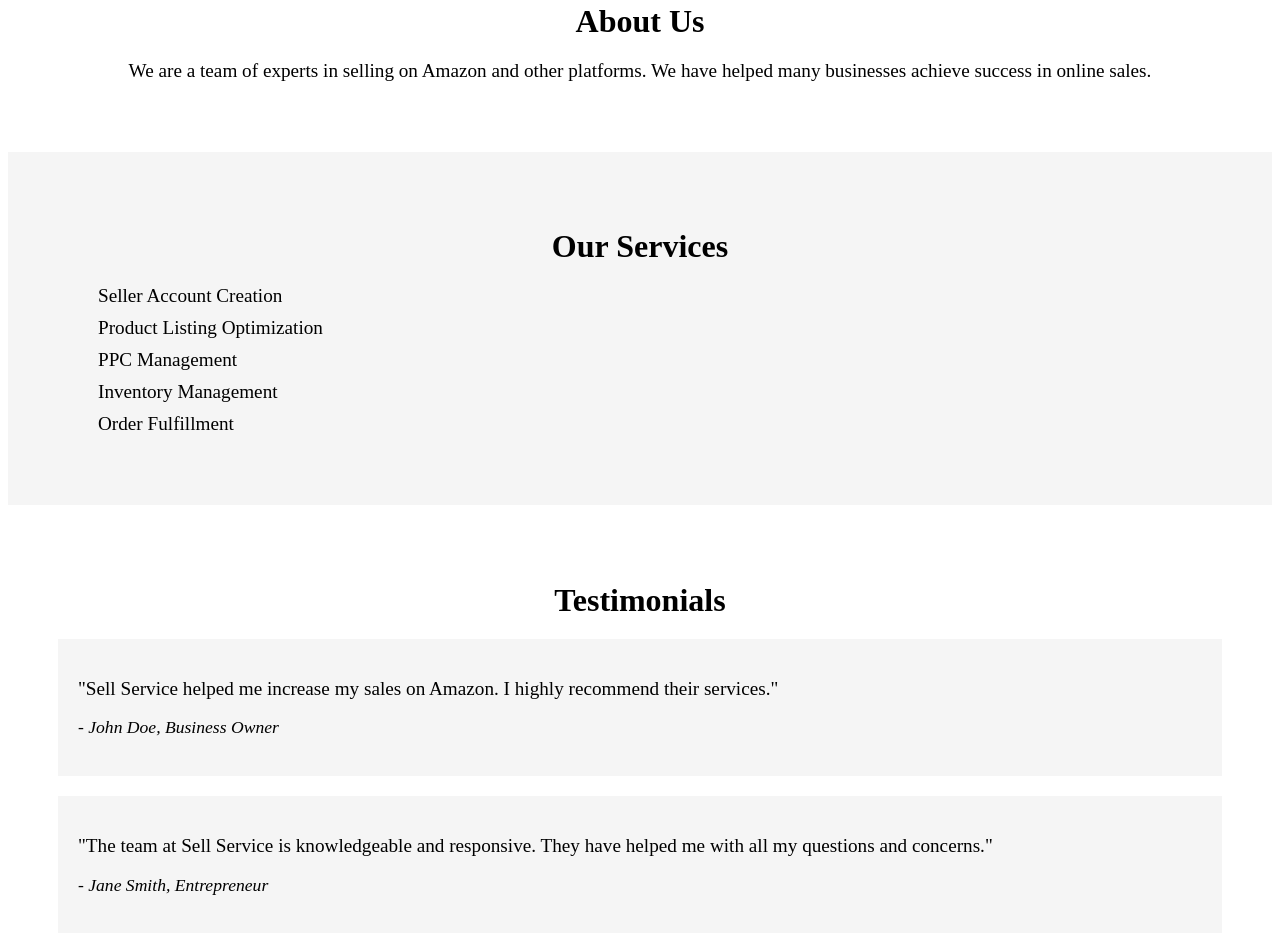
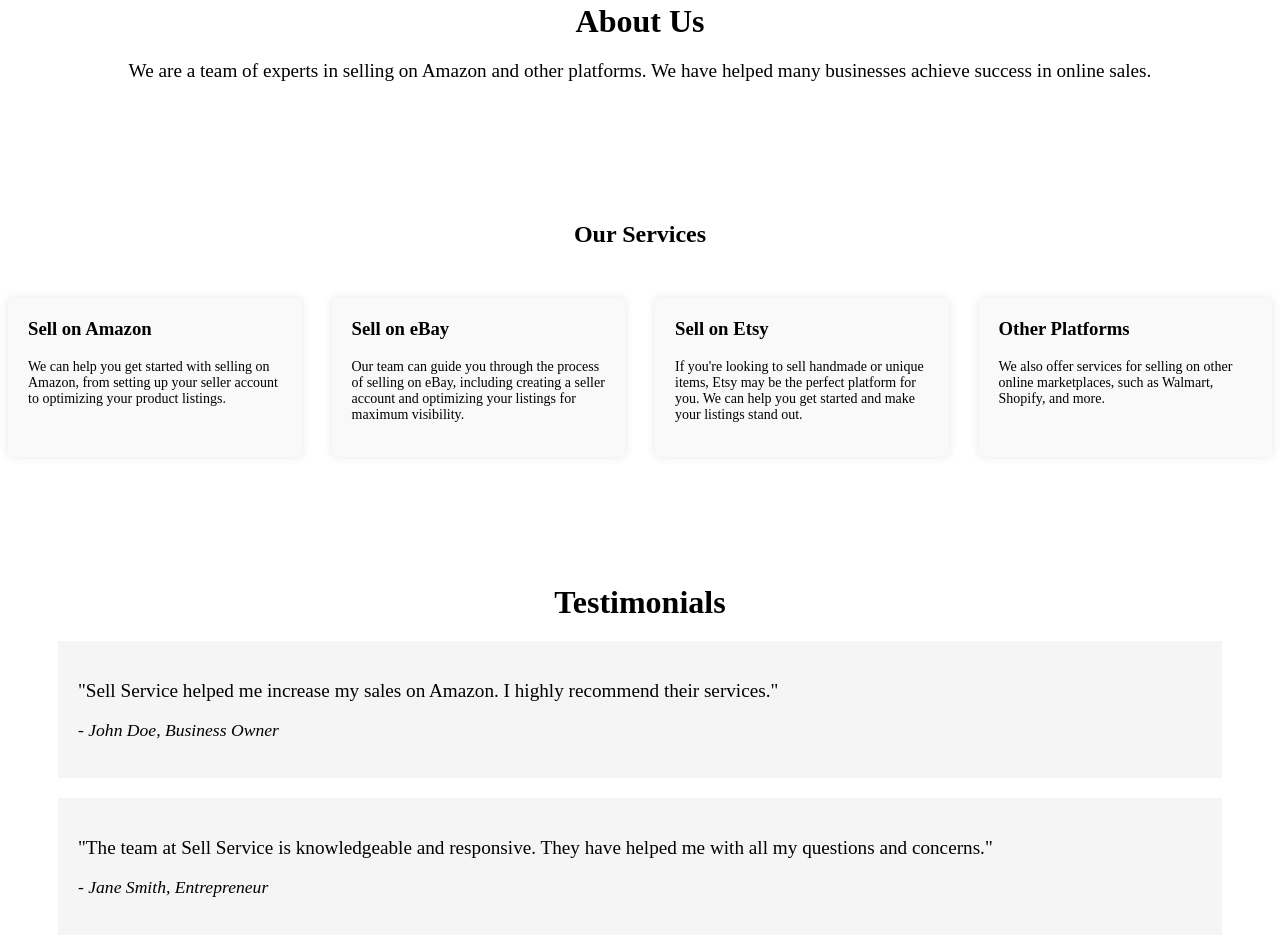
Before and after one commit to TrasherTravis/ecommgrowth, a plain HTML site: page index.html in a window 1280 px wide. Shown: the part 942-1878 px from the top of the page. Drawn offline with Linux system fonts and the light colour scheme.

Commit message:
service cards

```diff
--- a/index.html
+++ b/index.html
@@ -45,16 +45,28 @@
         success in online sales.</p>
     </section>
 
-    <section id="service-section">
+    <section id="services">
       <h2>Our Services</h2>
-      <ul>
-        <li>Seller Account Creation</li>
-        <li>Product Listing Optimization</li>
-        <li>PPC Management</li>
-        <li>Inventory Management</li>
-        <li>Order Fulfillment</li>
-      </ul>
+      <div class="services-container">
+        <div class="service-card">
+          <h3>Sell on Amazon</h3>
+          <p>We can help you get started with selling on Amazon, from setting up your seller account to optimizing your product listings.</p>
+        </div>
+        <div class="service-card">
+          <h3>Sell on eBay</h3>
+          <p>Our team can guide you through the process of selling on eBay, including creating a seller account and optimizing your listings for maximum visibility.</p>
+        </div>
+        <div class="service-card">
+          <h3>Sell on Etsy</h3>
+          <p>If you're looking to sell handmade or unique items, Etsy may be the perfect platform for you. We can help you get started and make your listings stand out.</p>
+        </div>
+        <div class="service-card">
+          <h3>Other Platforms</h3>
+          <p>We also offer services for selling on other online marketplaces, such as Walmart, Shopify, and more.</p>
+        </div>
+      </div>
     </section>
+
 
     <section id="testimony-section">
       <h2>Testimonials</h2>
--- a/style.css
+++ b/style.css
@@ -112,27 +112,40 @@
     text-align: center;
   }
 
-  /* Service Section */
-  #service-section {
-    padding: 50px;
-    background-color: #f5f5f5;
+/* Services Section */
+#services {
+    background-color: #fff;
+    padding: 50px 0;
   }
 
-  #service-section h2 {
-    font-size: 2rem;
-    margin-bottom: 20px;
+  #services h2 {
     text-align: center;
+    margin-bottom: 50px;
   }
 
-  #service-section ul {
-    list-style: none;
-    margin-bottom: 20px;
+  /* Services Container */
+  .services-container {
+    display: grid;
+    grid-template-columns: repeat(auto-fit, minmax(250px, 1fr));
+    gap: 30px;
   }
 
-  #service-section li {
-    font-size: 1.2rem;
-    margin-bottom: 10px;
+  /* Service Card */
+  .service-card {
+    background-color: #f9f9f9;
+    padding: 20px;
+    border-radius: 5px;
+    box-shadow: 0px 0px 10px rgba(0, 0, 0, 0.1);
   }
+
+  .service-card h3 {
+    margin-top: 0;
+  }
+
+  .service-card p {
+    font-size: 14px;
+  }
+
 
   /* Testimonial Section */
   #testimony-section {
```
